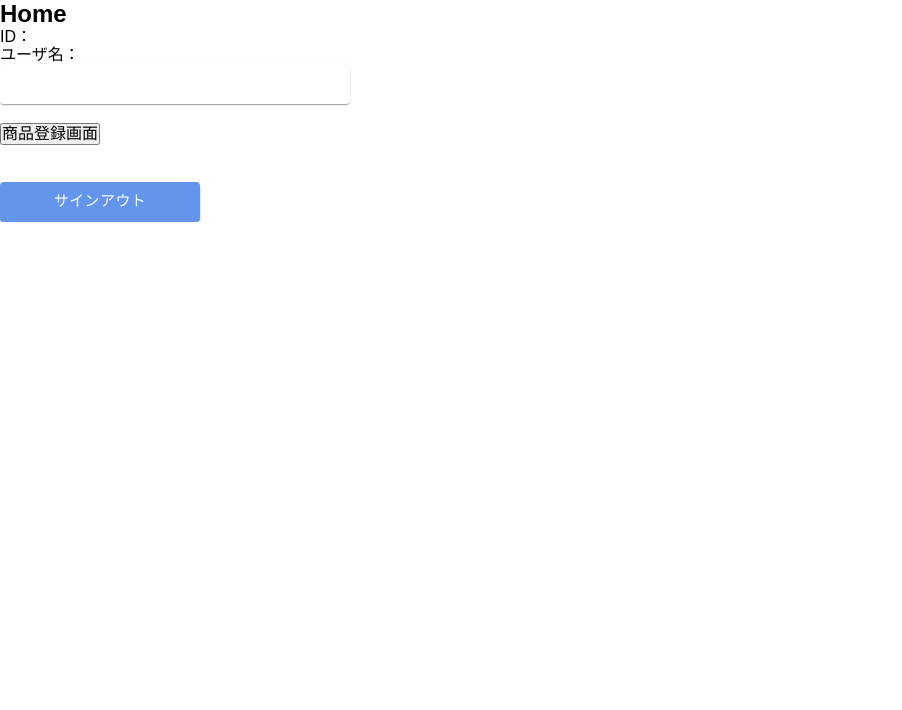
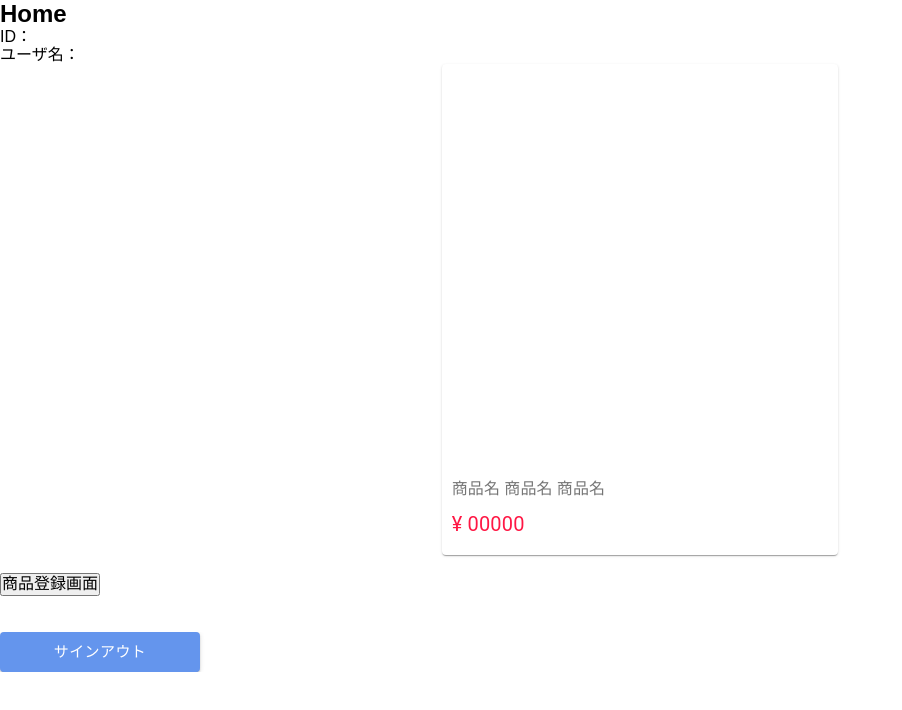
Before and after one commit to PepeikeDeteron/NextEC, a Next.js app: page /Home in a window 1280 px wide. Shown: the top 710 px of the page, without its empty margins (0-902 px from the left). Built offline with nearby package versions, Linux system fonts and the light colour scheme; no server answers.

Commit message:
ItemCard コンポーネントのスタイリング追加・レスポンシブ対応

```diff
--- a/src/components/molecules/ItemCard/index.tsx
+++ b/src/components/molecules/ItemCard/index.tsx
@@ -19,16 +19,55 @@ const Component: React.VFC<Props> = (props) => {
 
   return (
     <Card className={className}>
-      <CardMedia />
-      <CardContent>
-        <Typography></Typography>
+      <CardMedia className="media" title="" />
+      <CardContent className="content">
+        <Typography className="item" color="textSecondary">
+          商品名 商品名 商品名
+        </Typography>
+        <Typography className="price" color="error">
+          ¥ 00000
+        </Typography>
       </CardContent>
     </Card>
   );
 };
 
 const StyledComponent = styled(Component)`
-  max-width: 35rem;
+  // PC 3カラム
+  width: calc(100% / 3 - 30px);
+  min-height: 40rem;
+  margin: 0 auto;
+
+  .media {
+    height: 0;
+    padding-top: 100%;
+  }
+
+  .content {
+    padding: 16px 10px;
+    text-align: left;
+  }
+
+  .item {
+    padding-bottom .8rem;
+    font-size: 1.6rem;
+  }
+
+  .price {
+    font-size: 2rem;
+  }
+
+  // タブレット 2カラム
+  @media screen and (max-width: 1024px) {
+    width: calc(100% / 2 - 30px);
+    min-height: 45rem;
+  }
+
+  // スマホ 1カラム
+  @media screen and (max-width: 599px) {
+    width: calc(100% / 1 - 30px);
+    min-height: 35rem;
+  }
 `;
 
 const Container: React.VFC<ContainerProps> = (props) => {
```
